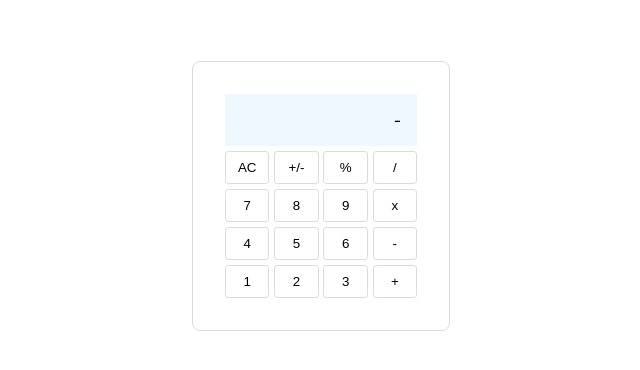
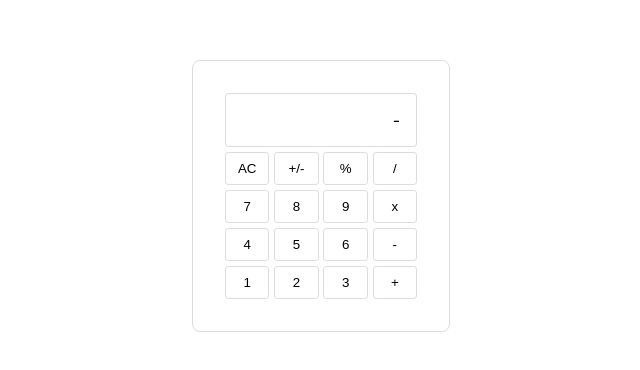
Before and after one commit to shahzaman900/Math-project, a React (Create React App) app: page / in a window 1280 px wide. Shown: the part 204-574 px from the top of the page, without its empty margins (319-959 px from the left). Built offline with nearby package versions, Linux system fonts and the light colour scheme.

Commit message:
changes in style

```diff
--- a/src/App.css
+++ b/src/App.css
@@ -57,7 +57,9 @@ button:hover {
 .display {
   padding: 1rem;
   justify-content: end;
+  border-radius: 0.2rem;
   cursor: pointer;
   display: flex;
-  background-color: aliceblue;
+  border: 1px solid gainsboro;
+  background-color: transparent;
 }
```
